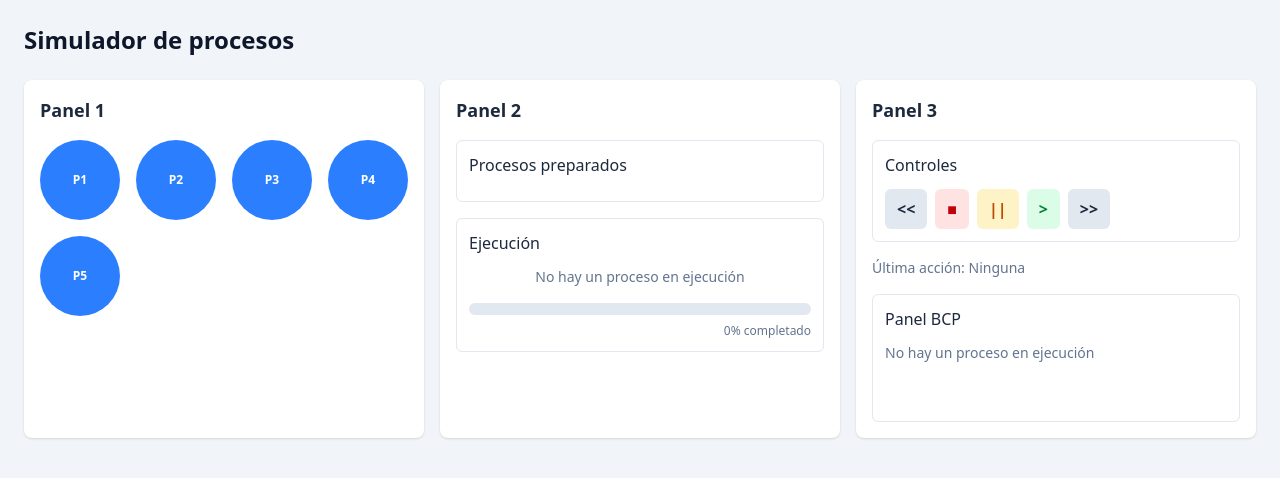
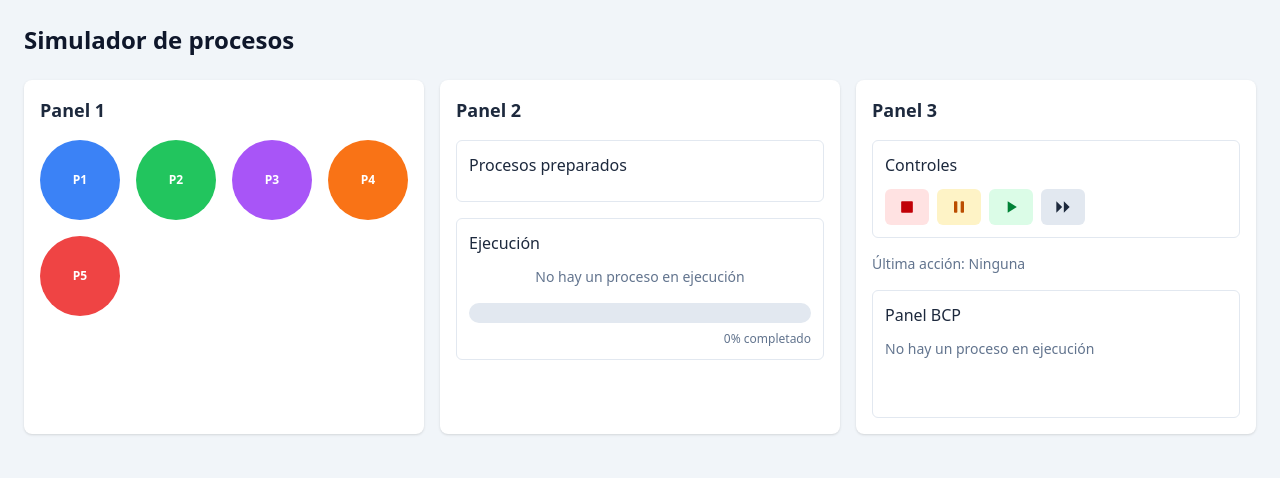
Before and after one commit to kev30u/simulador-procesos, a Next.js app: page / in a window 1280 px wide. Shown: the top 478 px of the page. Built offline with nearby package versions, Linux system fonts and the light colour scheme.

Commit message:
procesos colores

```diff
--- a/src/app/page.tsx
+++ b/src/app/page.tsx
@@ -1,6 +1,6 @@
 "use client";
 
-import { useState, useEffect } from "react";
+import { useState, useEffect, useRef } from "react";
 
 import Controles from "@/components/Controles";
 import Ejecucion from "@/components/Ejecucion";
@@ -11,6 +11,7 @@ import {
   avanzarUnTick,
   iniciarPrograma,
   obtenerEstado,
+  reiniciarSimulacion,
 } from "@/services/simulador";
 import type { EstadoSimulador, ProcesoResponse } from "@/types/estado";
 
@@ -19,12 +20,57 @@ export default function Home() {
   const [estado, setEstado] = useState<EstadoSimulador | null>(null);
   const [ultimaAccion, setUltimaAccion] = useState("Ninguna");
   const [mensajeError, setMensajeError] = useState("");
+  const estadoActual = useRef<EstadoSimulador | null>(null);
+  const intervaloSimulacion = useRef<ReturnType<typeof setInterval> | null>(
+    null,
+  );
+  const cambioVisual = useRef<ReturnType<typeof setTimeout> | null>(null);
 
   // ============ Acciones de la simulación ============
   async function avanzarSimulacion() {
     try {
       const nuevoEstado = await avanzarUnTick();
-      setEstado(nuevoEstado);
+
+      const procesoAnterior = estadoActual.current?.enEjecucion;
+      const procesoSiguiente = nuevoEstado.enEjecucion;
+      const bcpAnterior = procesoAnterior?.bcp;
+      const procesoCambio =
+        procesoAnterior !== null &&
+        procesoAnterior !== undefined &&
+        bcpAnterior !== null &&
+        bcpAnterior !== undefined &&
+        (procesoSiguiente === null ||
+          procesoSiguiente.bcp?.pid !== bcpAnterior.pid);
+
+      if (
+        procesoCambio &&
+        bcpAnterior !== null &&
+        bcpAnterior !== undefined
+      ) {
+        const procesoActualizado = buscarProceso(nuevoEstado, bcpAnterior.pid);
+        const procesoParaMostrar =
+          procesoActualizado ?? crearProcesoTerminado(procesoAnterior);
+
+        setEstado({
+          ...nuevoEstado,
+          enEjecucion: {
+            ...procesoParaMostrar,
+            estado: "ejecucion",
+          },
+        });
+
+        if (cambioVisual.current !== null) {
+          clearTimeout(cambioVisual.current);
+        }
+
+        cambioVisual.current = setTimeout(() => {
+          setEstado(nuevoEstado);
+          cambioVisual.current = null;
+        }, 400);
+      } else {
+        setEstado(nuevoEstado);
+      }
+
       setMensajeError("");
       setUltimaAccion("Avanzar");
     } catch (error) {
@@ -32,8 +78,83 @@ export default function Home() {
     }
   }
 
+  function buscarProceso(
+    estadoActual: EstadoSimulador,
+    pid: number,
+  ): ProcesoResponse | null {
+    const procesos = [
+      ...estadoActual.programas,
+      ...estadoActual.preparados,
+    ];
+    const procesoEncontrado = procesos.find(
+      (proceso) => proceso.bcp?.pid === pid,
+    );
+
+    return procesoEncontrado ?? null;
+  }
+
+  function crearProcesoTerminado(
+    proceso: ProcesoResponse,
+  ): ProcesoResponse {
+    if (proceso.bcp === null) {
+      return proceso;
+    }
+
+    return {
+      ...proceso,
+      bcp: {
+        ...proceso.bcp,
+        tiempoRestante: 0,
+      },
+    };
+  }
+
+  function pausarSimulacion() {
+    if (intervaloSimulacion.current !== null) {
+      clearInterval(intervaloSimulacion.current);
+      intervaloSimulacion.current = null;
+    }
+
+    setUltimaAccion("Pausar");
+  }
+
+  function reproducirSimulacion() {
+    if (intervaloSimulacion.current !== null) {
+      return;
+    }
+
+    intervaloSimulacion.current = setInterval(() => {
+      avanzarSimulacion();
+    }, 1000);
+
+    setUltimaAccion("Reproducir");
+  }
+
+  async function detenerSimulacion() {
+    pausarSimulacion();
+
+    try {
+      if (cambioVisual.current !== null) {
+        clearTimeout(cambioVisual.current);
+        cambioVisual.current = null;
+      }
+
+      const estadoInicial = await reiniciarSimulacion();
+      setEstado(estadoInicial);
+      setMensajeError("");
+      setUltimaAccion("Detener");
+    } catch (error) {
+      mostrarError(error);
+    }
+  }
+
   async function iniciarProgramaSeleccionado(nombre: string) {
     try {
+      if (cambioVisual.current !== null) {
+        clearTimeout(cambioVisual.current);
+        cambioVisual.current = null;
+      }
+
       const nuevoEstado = await iniciarPrograma(nombre);
       setEstado(nuevoEstado);
       setMensajeError("");
@@ -54,6 +175,10 @@ export default function Home() {
 
   // ============ Cargar el estado inicial ============
   useEffect(() => {
+    estadoActual.current = estado;
+  }, [estado]);
+
+  useEffect(() => {
     obtenerEstado()
       .then((estadoInicial) => {
         setEstado(estadoInicial);
@@ -61,6 +186,17 @@ export default function Home() {
       .catch((error: unknown) => {
         mostrarError(error);
       });
+  }, []);
+
+  useEffect(() => {
+    return () => {
+      if (intervaloSimulacion.current !== null) {
+        clearInterval(intervaloSimulacion.current);
+      }
+      if (cambioVisual.current !== null) {
+        clearTimeout(cambioVisual.current);
+      }
+    };
   }, []);
 
   // ============ Preparar los datos para mostrar ============
@@ -100,10 +236,9 @@ export default function Home() {
           <section className="space-y-4 rounded-lg bg-white p-4 shadow-sm">
             <h2 className="text-lg font-semibold">Panel 3</h2>
             <Controles
-              onRetroceder={() => setUltimaAccion("Retroceder")}
-              onDetener={() => setUltimaAccion("Detener")}
-              onPausar={() => setUltimaAccion("Pausar")}
-              onReproducir={() => setUltimaAccion("Reproducir")}
+              onDetener={detenerSimulacion}
+              onPausar={pausarSimulacion}
+              onReproducir={reproducirSimulacion}
               onAvanzar={avanzarSimulacion}
             />
             <p className="text-sm text-slate-500">
--- a/src/components/BolitaProceso.tsx
+++ b/src/components/BolitaProceso.tsx
@@ -31,7 +31,8 @@ export default function BolitaProceso({
       <button
         type="button"
         onClick={onClick}
-        className="flex h-20 w-20 items-center justify-center rounded-full bg-blue-500 text-center text-xs font-bold text-white hover:bg-blue-600"
+        style={{ backgroundColor: proceso.color }}
+        className="flex h-20 w-20 items-center justify-center rounded-full text-center text-xs font-bold text-white hover:opacity-80"
       >
         {proceso.nombre}
       </button>
--- a/src/components/Controles.tsx
+++ b/src/components/Controles.tsx
@@ -1,5 +1,4 @@
 type ControlesProps = {
-  onRetroceder: () => void;
   onDetener: () => void;
   onPausar: () => void;
   onReproducir: () => void;
@@ -7,7 +6,6 @@ type ControlesProps = {
 };
 
 export default function Controles({
-  onRetroceder,
   onDetener,
   onPausar,
   onReproducir,
@@ -19,19 +17,18 @@ export default function Controles({
       <div className="flex flex-wrap gap-2">
         <button
           type="button"
-          aria-label="Retroceder un tic"
-          onClick={onRetroceder}
-          className="rounded-md bg-slate-200 px-3 py-2 font-bold hover:bg-slate-300"
-        >
-          &lt;&lt;
-        </button>
-        <button
-          type="button"
           aria-label="Detener"
           onClick={onDetener}
           className="rounded-md bg-red-100 px-3 py-2 font-bold text-red-700 hover:bg-red-200"
         >
-          ■
+          <svg
+            aria-hidden="true"
+            className="h-5 w-5"
+            viewBox="0 0 24 24"
+            fill="currentColor"
+          >
+            <rect x="5" y="5" width="14" height="14" rx="1" />
+          </svg>
         </button>
         <button
           type="button"
@@ -39,7 +36,15 @@ export default function Controles({
           onClick={onPausar}
           className="rounded-md bg-amber-100 px-3 py-2 font-bold text-amber-700 hover:bg-amber-200"
         >
-          ||
+          <svg
+            aria-hidden="true"
+            className="h-5 w-5"
+            viewBox="0 0 24 24"
+            fill="currentColor"
+          >
+            <rect x="6" y="5" width="4" height="14" rx="1" />
+            <rect x="14" y="5" width="4" height="14" rx="1" />
+          </svg>
         </button>
         <button
           type="button"
@@ -47,7 +52,14 @@ export default function Controles({
           onClick={onReproducir}
           className="rounded-md bg-green-100 px-3 py-2 font-bold text-green-700 hover:bg-green-200"
         >
-          &gt;
+          <svg
+            aria-hidden="true"
+            className="h-5 w-5"
+            viewBox="0 0 24 24"
+            fill="currentColor"
+          >
+            <path d="m8 5 11 7-11 7V5Z" />
+          </svg>
         </button>
         <button
           type="button"
@@ -55,7 +67,14 @@ export default function Controles({
           onClick={onAvanzar}
           className="rounded-md bg-slate-200 px-3 py-2 font-bold hover:bg-slate-300"
         >
-          &gt;&gt;
+          <svg
+            aria-hidden="true"
+            className="h-5 w-5"
+            viewBox="0 0 24 24"
+            fill="currentColor"
+          >
+            <path d="m4 5 7 7-7 7V5Zm9 0 7 7-7 7V5Z" />
+          </svg>
         </button>
       </div>
     </div>
--- a/src/core/modelos/Proceso.ts
+++ b/src/core/modelos/Proceso.ts
@@ -3,9 +3,15 @@ import { BCP } from "./BCP";
 // Zona donde esta el proceso: programas, preparados o en ejecucion.
 export type Estado = "inactivo" | "preparado" | "ejecucion";
 
+export interface ProgramaInicial {
+  nombre: string;
+  color: string;
+}
+
 // Esta misma clase sirve para el programa y para el proceso, lo que cambia es si tiene BCP.
 export class Proceso {
   public readonly nombre: string;
+  public readonly color: string;
 
   // Dejo _bcp privado para que solo se cambie con asignarBCP y quitarBCP.
   // Es null cuando todavía es solo un programa.
@@ -13,8 +19,9 @@ export class Proceso {
 
   public estado: Estado = "inactivo";
 
-  constructor(nombre: string) {
+  constructor(nombre: string, color: string) {
     this.nombre = nombre;
+    this.color = color;
     this.estado = "inactivo";
     this._bcp = null;
   }
--- a/src/core/simulacion/Simulador.ts
+++ b/src/core/simulacion/Simulador.ts
@@ -1,5 +1,5 @@
 import { BCP } from "../modelos/BCP";
-import { Proceso } from "../modelos/Proceso";
+import { Proceso, type ProgramaInicial } from "../modelos/Proceso";
 // import { ArbolBinario } from "../estructuras/ArbolBinario";
 import { ListaPreparados } from "../estructuras/ListaPreparados";
 import { ArbolPrioridadMinima } from "../estructuras/ArbolPrioridadMinima";
@@ -19,13 +19,15 @@ export class Simulador {
   // Proceso que está usando la CPU ahora. Es null si no hay ninguno.
   public enEjecucion: Proceso | null = null;
 
-  // Recibe los nombres de los programas con los que arranca el simulador.
-  constructor(private nombresIniciales: string[]) {
+  // Recibe los nombres y colores iniciales de los programas.
+  constructor(private programasIniciales: ProgramaInicial[]) {
     this.cargarProgramas();
   }
 
   private cargarProgramas(): void {
-    this.programas = this.nombresIniciales.map((nombre) => new Proceso(nombre));
+    this.programas = this.programasIniciales.map(
+      (programa) => new Proceso(programa.nombre, programa.color),
+    );
   }
 
   // Programa -> Preparados: se le crea el BCP y entra al árbol.
@@ -48,6 +50,7 @@ export class Simulador {
     const bcp = proceso.bcp;
     return {
       nombre: proceso.nombre,
+      color: proceso.color,
       estado: proceso.estado,
       bcp:
         bcp === null
--- a/src/core/simulacion/instancia.ts
+++ b/src/core/simulacion/instancia.ts
@@ -8,7 +8,13 @@ const global = globalThis as unknown as {
 };
 
 if (!global.simulador || !global.planificador) {
-  global.simulador = new Simulador(["P1", "P2", "P3", "P4", "P5"]);
+  global.simulador = new Simulador([
+    { nombre: "P1", color: "#3B82F6" },
+    { nombre: "P2", color: "#22C55E" },
+    { nombre: "P3", color: "#A855F7" },
+    { nombre: "P4", color: "#F97316" },
+    { nombre: "P5", color: "#EF4444" },
+  ]);
   global.planificador = new Planificador(global.simulador);
 }
 
--- a/src/services/simulador.ts
+++ b/src/services/simulador.ts
@@ -26,6 +26,20 @@ export async function avanzarUnTick(): Promise<EstadoSimulador> {
   return datos;
 }
 
+// ============ Reiniciar la simulación ============
+export async function reiniciarSimulacion(): Promise<EstadoSimulador> {
+  const respuesta = await fetch("/api/simulador/reiniciar", {
+    method: "POST",
+  });
+
+  if (!respuesta.ok) {
+    throw new Error("No se pudo detener la simulación");
+  }
+
+  const datos: EstadoSimulador = await respuesta.json();
+  return datos;
+}
+
 // ============ Iniciar un programa por su nombre ============
 export async function iniciarPrograma(
   nombre: string,
--- a/src/types/estado.ts
+++ b/src/types/estado.ts
@@ -11,6 +11,7 @@ export interface BcpResponse {
 
 export interface ProcesoResponse {
   nombre: string;
+  color: string;
   estado: EstadoProceso;
   bcp: BcpResponse | null;
 }
```
Also changed, not shown: src/components/Ejecucion.tsx (+6 -3 lines).
